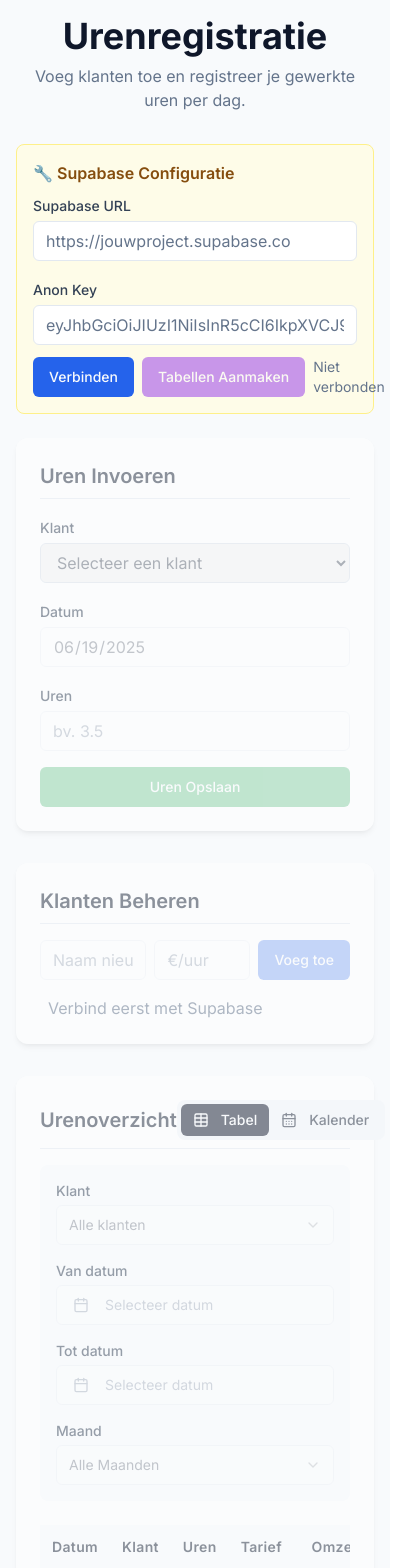
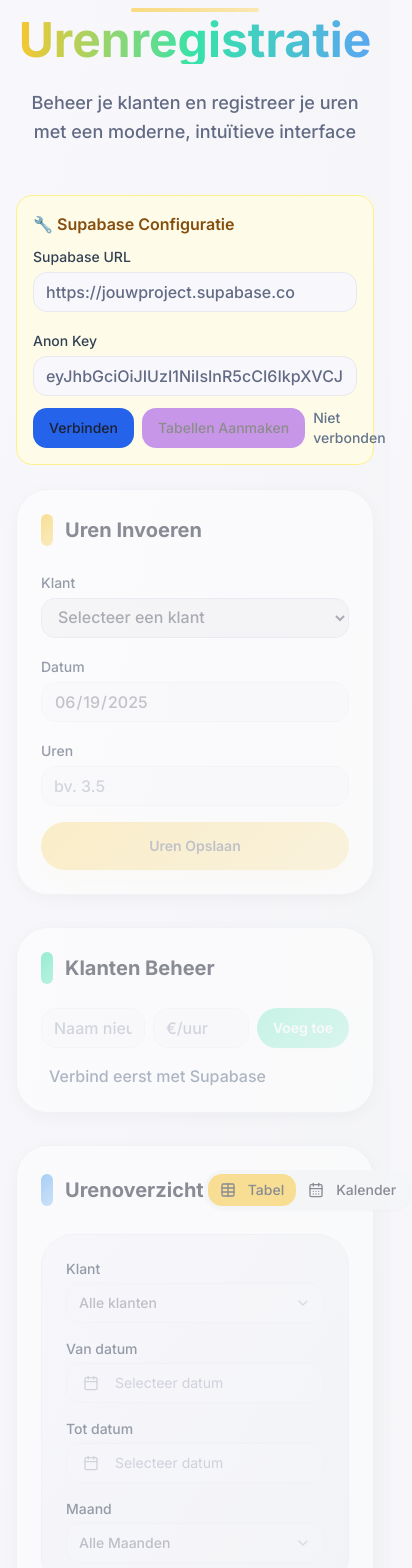
Before and after one commit to VictorvanderVeen/me-timer, a React (Vite) app: page / in a window 390 px wide. Shown: the top 1568 px of the page, 412 px wide, since content can reach past the window. Built offline with nearby package versions, Linux system fonts and the light colour scheme.

Commit message:
Refactor UI with design ideas
Update the application's UI based on new design concepts.

```diff
--- a/src/components/ClientManagement.tsx
+++ b/src/components/ClientManagement.tsx
@@ -93,8 +93,11 @@ export function ClientManagement({
   };
 
   return (
-    <div className="bg-white p-6 rounded-xl shadow-md">
-      <h2 className="text-xl font-semibold mb-4 border-b pb-2">Klanten Beheren</h2>
+    <div className="bg-card p-6 rounded-2xl shadow-soft border border-border/50 backdrop-blur-sm">
+      <div className="flex items-center gap-3 mb-6">
+        <div className="w-3 h-8 gradient-secondary rounded-full"></div>
+        <h2 className="text-xl font-bold text-card-foreground">Klanten Beheer</h2>
+      </div>
 
       <div className="space-y-3 mb-4">
         <div className="flex items-center space-x-2">
@@ -121,7 +124,7 @@ export function ClientManagement({
           <Button
             onClick={handleAddClient}
             disabled={disabled || isAdding || !newClientName.trim() || !newClientRate.trim()}
-            className="bg-blue-600 hover:bg-blue-700 shrink-0"
+            className="gradient-secondary text-secondary-foreground font-semibold shrink-0 rounded-xl shadow-sm hover:shadow-md transition-all duration-200"
           >
             {isAdding ? 'Toevoegen...' : 'Voeg toe'}
           </Button>
@@ -135,16 +138,16 @@ export function ClientManagement({
           <li className="text-slate-500 px-2">Voeg je eerste klant toe.</li>
         ) : (
           clients.map(client => (
-            <li key={client.id} className="bg-slate-100 p-3 rounded-md">
+            <li key={client.id} className="gradient-subtle p-4 rounded-xl border border-border/30 shadow-sm">
               {editingClient?.id === client.id ? (
-                <div className="space-y-2">
+                <div className="space-y-3">
                   <div className="flex items-center space-x-2">
                     <Input
                       type="text"
                       value={editName}
                       onChange={(e) => setEditName(e.target.value)}
                       onKeyPress={handleKeyPress}
-                      className="flex-1"
+                      className="flex-1 rounded-xl"
                     />
                     <Input
                       type="number"
@@ -153,14 +156,14 @@ export function ClientManagement({
                       value={editRate}
                       onChange={(e) => setEditRate(e.target.value)}
                       onKeyPress={handleKeyPress}
-                      className="w-24"
+                      className="w-24 rounded-xl"
                     />
                   </div>
                   <div className="flex space-x-2">
                     <Button
                       size="sm"
                       onClick={handleUpdateClient}
-                      className="bg-green-600 hover:bg-green-700"
+                      className="bg-success text-success-foreground rounded-xl"
                       disabled={!editName.trim() || !editRate.trim()}
                     >
                       Opslaan
@@ -169,6 +172,7 @@ export function ClientManagement({
                       size="sm"
                       variant="outline"
                       onClick={handleCancelEdit}
+                      className="rounded-xl"
                     >
                       Annuleren
                     </Button>
@@ -177,8 +181,8 @@ export function ClientManagement({
               ) : (
                 <div className="flex justify-between items-center">
                   <div>
-                    <span className="font-medium">{client.naam}</span>
-                    <div className="text-sm text-slate-600">
+                    <span className="font-bold text-card-foreground">{client.naam}</span>
+                    <div className="text-sm text-muted-foreground font-medium">
                       {formatHourlyRate(client.hourly_rate || 0)}
                     </div>
                   </div>
@@ -187,7 +191,7 @@ export function ClientManagement({
                       variant="ghost"
                       size="sm"
                       onClick={() => handleStartEdit(client)}
-                      className="text-blue-500 hover:text-blue-700 p-1"
+                      className="text-accent hover:text-accent-foreground hover:bg-accent/20 p-2 rounded-lg transition-colors"
                     >
                       <Edit className="h-4 w-4" />
                     </Button>
@@ -195,7 +199,7 @@ export function ClientManagement({
                       variant="ghost"
                       size="sm"
                       onClick={() => handleDeleteClient(client.id)}
-                      className="text-red-500 hover:text-red-700 p-1"
+                      className="text-destructive hover:text-destructive-foreground hover:bg-destructive/20 p-2 rounded-lg transition-colors"
                     >
                       <Trash2 className="h-4 w-4" />
                     </Button>
--- a/src/components/TimeEntry.tsx
+++ b/src/components/TimeEntry.tsx
@@ -60,8 +60,11 @@ export function TimeEntry({ clients, onAddTimeRecord, disabled, selectedDate }:
   };
 
   return (
-    <div className="bg-white p-6 rounded-xl shadow-md">
-      <h2 className="text-xl font-semibold mb-4 border-b pb-2">Uren Invoeren</h2>
+    <div className="bg-card p-6 rounded-2xl shadow-soft border border-border/50 backdrop-blur-sm">
+      <div className="flex items-center gap-3 mb-6">
+        <div className="w-3 h-8 gradient-primary rounded-full"></div>
+        <h2 className="text-xl font-bold text-card-foreground">Uren Invoeren</h2>
+      </div>
 
       <form onSubmit={handleSubmit} className="space-y-4">
         <div>
@@ -111,7 +114,7 @@ export function TimeEntry({ clients, onAddTimeRecord, disabled, selectedDate }:
         <Button
           type="submit"
           disabled={disabled || isSubmitting || !selectedClientId || !hours || !date}
-          className="w-full bg-green-600 hover:bg-green-700"
+          className="w-full gradient-primary text-primary-foreground font-semibold py-6 rounded-xl shadow-colored hover:shadow-lg transition-all duration-300 hover:scale-[1.02]"
         >
           {isSubmitting ? 'Opslaan...' : 'Uren Opslaan'}
         </Button>
--- a/src/components/TimeOverview.tsx
+++ b/src/components/TimeOverview.tsx
@@ -144,12 +144,15 @@ export function TimeOverview({
   };
 
   return (
-    <div className="bg-white p-6 rounded-xl shadow-md">
-      <div className="flex justify-between items-center mb-4 border-b pb-2">
-        <h2 className="text-xl font-semibold">Urenoverzicht</h2>
+    <div className="bg-card p-6 rounded-2xl shadow-soft border border-border/50 backdrop-blur-sm">
+      <div className="flex justify-between items-center mb-6">
+        <div className="flex items-center gap-3">
+          <div className="w-3 h-8 gradient-accent rounded-full"></div>
+          <h2 className="text-xl font-bold text-card-foreground">Urenoverzicht</h2>
+        </div>
         <div className="flex items-center gap-2">
           {/* View Mode Toggle */}
-          <div className="flex items-center bg-slate-100 rounded-lg p-1">
+          <div className="flex items-center bg-muted rounded-xl p-1 shadow-sm">
             <Button
               variant={viewMode === 'table' ? 'default' : 'ghost'}
               size="sm"
@@ -186,7 +189,7 @@ export function TimeOverview({
 
       {/* Filter Controls - alleen zichtbaar in tabelweergave */}
       {viewMode === 'table' && (
-        <div className="grid grid-cols-1 md:grid-cols-4 gap-4 mb-6 p-4 bg-slate-50 rounded-lg">
+        <div className="grid grid-cols-1 md:grid-cols-4 gap-4 mb-6 p-6 gradient-subtle rounded-2xl border border-border/30 shadow-sm">
         {/* Klant Filter */}
         <div>
           <label className="block text-sm font-medium text-slate-700 mb-1">Klant</label>
--- a/src/components/TimeTrackingApp.tsx
+++ b/src/components/TimeTrackingApp.tsx
@@ -329,12 +329,19 @@ CREATE POLICY "Enable all operations for all users" ON uren FOR ALL USING (true)
   const canUseApp = isConnected && tablesExist;
 
   return (
-    <div className="min-h-screen bg-slate-50 text-slate-800">
-      <div className="container mx-auto p-4 md:p-8 max-w-4xl">
+    <div className="min-h-screen">
+      <div className="container mx-auto p-4 md:p-8 max-w-6xl">
         {/* Header */}
-        <header className="text-center mb-8">
-          <h1 className="text-4xl font-bold text-slate-900">Urenregistratie</h1>
-          <p className="text-slate-500 mt-2">Voeg klanten toe en registreer je gewerkte uren per dag.</p>
+        <header className="text-center mb-12">
+          <div className="relative">
+            <h1 className="text-5xl font-bold bg-gradient-to-r from-primary via-secondary to-accent bg-clip-text text-transparent mb-4">
+              Urenregistratie
+            </h1>
+            <div className="absolute -top-2 left-1/2 transform -translate-x-1/2 w-32 h-1 gradient-primary rounded-full opacity-60"></div>
+          </div>
+          <p className="text-muted-foreground text-lg mt-6 max-w-2xl mx-auto leading-relaxed">
+            Beheer je klanten en registreer je uren met een moderne, intuïtieve interface
+          </p>
         </header>
 
         {/* Configuration Panel */}
--- a/src/index.css
+++ b/src/index.css
@@ -6,81 +6,90 @@
 
 @layer base {
   :root {
-    --background: 0 0% 100%;
-    --foreground: 222.2 84% 4.9%;
+    --background: 245 40% 98%;
+    --foreground: 225 25% 15%;
+    --card: 0 0% 100%;
+    --card-foreground: 225 25% 15%;
+    --popover: 0 0% 100%;
+    --popover-foreground: 225 25% 15%;
 
-    --card: 0 0% 100%;
-    --card-foreground: 222.2 84% 4.9%;
+    /* Modern Color Palette */
+    --primary: 45 95% 58%;
+    --primary-foreground: 225 25% 15%;
+    --primary-light: 45 95% 75%;
+    --primary-glow: 45 95% 85%;
 
-    --popover: 0 0% 100%;
-    --popover-foreground: 222.2 84% 4.9%;
+    --secondary: 160 75% 55%;
+    --secondary-foreground: 0 0% 98%;
+    --secondary-light: 160 75% 70%;
 
-    --primary: 222.2 47.4% 11.2%;
-    --primary-foreground: 210 40% 98%;
+    --accent: 210 85% 65%;
+    --accent-foreground: 0 0% 98%;
+    --accent-light: 210 85% 80%;
 
-    --secondary: 210 40% 96.1%;
-    --secondary-foreground: 222.2 47.4% 11.2%;
+    --success: 140 70% 50%;
+    --success-foreground: 0 0% 98%;
+    --success-light: 140 70% 85%;
 
-    --muted: 210 40% 96.1%;
-    --muted-foreground: 215.4 16.3% 46.9%;
+    --warning: 35 90% 60%;
+    --warning-foreground: 225 25% 15%;
 
-    --accent: 210 40% 96.1%;
-    --accent-foreground: 222.2 47.4% 11.2%;
+    --muted: 225 15% 96%;
+    --muted-foreground: 225 15% 45%;
+    --destructive: 0 75% 60%;
+    --destructive-foreground: 0 0% 98%;
+    --border: 225 15% 88%;
+    --input: 225 15% 92%;
+    --ring: 45 95% 58%;
 
-    --destructive: 0 84.2% 60.2%;
-    --destructive-foreground: 210 40% 98%;
+    /* Gradients */
+    --gradient-primary: linear-gradient(135deg, hsl(var(--primary)) 0%, hsl(var(--primary-light)) 100%);
+    --gradient-secondary: linear-gradient(135deg, hsl(var(--secondary)) 0%, hsl(var(--secondary-light)) 100%);
+    --gradient-accent: linear-gradient(135deg, hsl(var(--accent)) 0%, hsl(var(--accent-light)) 100%);
+    --gradient-warm: linear-gradient(135deg, hsl(45 95% 75%) 0%, hsl(35 90% 70%) 100%);
+    --gradient-cool: linear-gradient(135deg, hsl(210 85% 80%) 0%, hsl(160 75% 70%) 100%);
+    --gradient-subtle: linear-gradient(135deg, hsl(var(--background)) 0%, hsl(225 25% 95%) 100%);
 
-    --border: 214.3 31.8% 91.4%;
-    --input: 214.3 31.8% 91.4%;
-    --ring: 222.2 84% 4.9%;
+    /* Shadows */
+    --shadow-sm: 0 2px 8px -2px hsl(var(--primary) / 0.1);
+    --shadow-md: 0 8px 24px -8px hsl(var(--primary) / 0.15);
+    --shadow-lg: 0 16px 40px -12px hsl(var(--primary) / 0.2);
+    --shadow-colored: 0 8px 32px -8px hsl(var(--primary) / 0.25);
+    --shadow-success: 0 8px 24px -8px hsl(var(--success) / 0.2);
+    --shadow-accent: 0 8px 24px -8px hsl(var(--accent) / 0.2);
 
-    --radius: 0.5rem;
+    --radius: 1rem;
 
     --sidebar-background: 0 0% 98%;
-
     --sidebar-foreground: 240 5.3% 26.1%;
-
     --sidebar-primary: 240 5.9% 10%;
-
     --sidebar-primary-foreground: 0 0% 98%;
-
     --sidebar-accent: 240 4.8% 95.9%;
-
     --sidebar-accent-foreground: 240 5.9% 10%;
-
     --sidebar-border: 220 13% 91%;
-
     --sidebar-ring: 217.2 91.2% 59.8%;
   }
 
   .dark {
-    --background: 222.2 84% 4.9%;
-    --foreground: 210 40% 98%;
-
-    --card: 222.2 84% 4.9%;
-    --card-foreground: 210 40% 98%;
-
-    --popover: 222.2 84% 4.9%;
-    --popover-foreground: 210 40% 98%;
-
-    --primary: 210 40% 98%;
-    --primary-foreground: 222.2 47.4% 11.2%;
-
-    --secondary: 217.2 32.6% 17.5%;
-    --secondary-foreground: 210 40% 98%;
-
-    --muted: 217.2 32.6% 17.5%;
-    --muted-foreground: 215 20.2% 65.1%;
-
-    --accent: 217.2 32.6% 17.5%;
-    --accent-foreground: 210 40% 98%;
-
-    --destructive: 0 62.8% 30.6%;
-    --destructive-foreground: 210 40% 98%;
-
-    --border: 217.2 32.6% 17.5%;
-    --input: 217.2 32.6% 17.5%;
-    --ring: 212.7 26.8% 83.9%;
+    --background: 225 25% 8%;
+    --foreground: 0 0% 95%;
+    --card: 225 25% 12%;
+    --card-foreground: 0 0% 95%;
+    --popover: 225 25% 12%;
+    --popover-foreground: 0 0% 95%;
+    --primary: 45 95% 65%;
+    --primary-foreground: 225 25% 15%;
+    --secondary: 160 75% 60%;
+    --secondary-foreground: 0 0% 98%;
+    --accent: 210 85% 70%;
+    --accent-foreground: 0 0% 98%;
+    --muted: 225 20% 18%;
+    --muted-foreground: 225 15% 65%;
+    --destructive: 0 75% 65%;
+    --destructive-foreground: 0 0% 98%;
+    --border: 225 20% 20%;
+    --input: 225 20% 22%;
+    --ring: 45 95% 65%;
     --sidebar-background: 240 5.9% 10%;
     --sidebar-foreground: 240 4.8% 95.9%;
     --sidebar-primary: 224.3 76.3% 48%;
@@ -98,6 +107,36 @@
   }
 
   body {
-    @apply bg-background text-foreground;
+    @apply bg-gradient-to-br from-background to-muted text-foreground font-medium;
   }
 }
+
+@layer utilities {
+  .gradient-primary {
+    background: var(--gradient-primary);
+  }
+  .gradient-secondary {
+    background: var(--gradient-secondary);
+  }
+  .gradient-accent {
+    background: var(--gradient-accent);
+  }
+  .gradient-warm {
+    background: var(--gradient-warm);
+  }
+  .gradient-cool {
+    background: var(--gradient-cool);
+  }
+  .gradient-subtle {
+    background: var(--gradient-subtle);
+  }
+  .shadow-colored {
+    box-shadow: var(--shadow-colored);
+  }
+  .shadow-success {
+    box-shadow: var(--shadow-success);
+  }
+  .shadow-accent {
+    box-shadow: var(--shadow-accent);
+  }
+}
--- a/tailwind.config.ts
+++ b/tailwind.config.ts
@@ -26,11 +26,28 @@ export default {
 				foreground: 'hsl(var(--foreground))',
 				primary: {
 					DEFAULT: 'hsl(var(--primary))',
-					foreground: 'hsl(var(--primary-foreground))'
+					foreground: 'hsl(var(--primary-foreground))',
+					light: 'hsl(var(--primary-light))',
+					glow: 'hsl(var(--primary-glow))',
 				},
 				secondary: {
 					DEFAULT: 'hsl(var(--secondary))',
-					foreground: 'hsl(var(--secondary-foreground))'
+					foreground: 'hsl(var(--secondary-foreground))',
+					light: 'hsl(var(--secondary-light))',
+				},
+				accent: {
+					DEFAULT: 'hsl(var(--accent))',
+					foreground: 'hsl(var(--accent-foreground))',
+					light: 'hsl(var(--accent-light))',
+				},
+				success: {
+					DEFAULT: 'hsl(var(--success))',
+					foreground: 'hsl(var(--success-foreground))',
+					light: 'hsl(var(--success-light))',
+				},
+				warning: {
+					DEFAULT: 'hsl(var(--warning))',
+					foreground: 'hsl(var(--warning-foreground))',
 				},
 				destructive: {
 					DEFAULT: 'hsl(var(--destructive))',
@@ -39,10 +56,6 @@ export default {
 				muted: {
 					DEFAULT: 'hsl(var(--muted))',
 					foreground: 'hsl(var(--muted-foreground))'
-				},
-				accent: {
-					DEFAULT: 'hsl(var(--accent))',
-					foreground: 'hsl(var(--accent-foreground))'
 				},
 				popover: {
 					DEFAULT: 'hsl(var(--popover))',
@@ -66,7 +79,16 @@ export default {
 			borderRadius: {
 				lg: 'var(--radius)',
 				md: 'calc(var(--radius) - 2px)',
-				sm: 'calc(var(--radius) - 4px)'
+				sm: 'calc(var(--radius) - 4px)',
+				xl: '1.5rem',
+				'2xl': '2rem',
+			},
+			boxShadow: {
+				'colored': 'var(--shadow-colored)',
+				'success': 'var(--shadow-success)',
+				'accent': 'var(--shadow-accent)',
+				'soft': '0 4px 20px -4px rgba(0, 0, 0, 0.1)',
+				'glow': '0 0 40px -10px hsl(var(--primary) / 0.3)',
 			},
 			keyframes: {
 				'accordion-down': {
@@ -84,11 +106,33 @@ export default {
 					to: {
 						height: '0'
 					}
-				}
+				},
+				"fade-in": {
+					"0%": {
+						opacity: "0",
+						transform: "translateY(10px)"
+					},
+					"100%": {
+						opacity: "1",
+						transform: "translateY(0)"
+					}
+				},
+				"scale-in": {
+					"0%": {
+						transform: "scale(0.95)",
+						opacity: "0"
+					},
+					"100%": {
+						transform: "scale(1)",
+						opacity: "1"
+					}
+				},
 			},
 			animation: {
 				'accordion-down': 'accordion-down 0.2s ease-out',
-				'accordion-up': 'accordion-up 0.2s ease-out'
+				'accordion-up': 'accordion-up 0.2s ease-out',
+				"fade-in": "fade-in 0.3s ease-out",
+				"scale-in": "scale-in 0.2s ease-out",
 			}
 		}
 	},
```
Also changed, not shown: src/components/CalendarView.tsx (+14 -10 lines).
